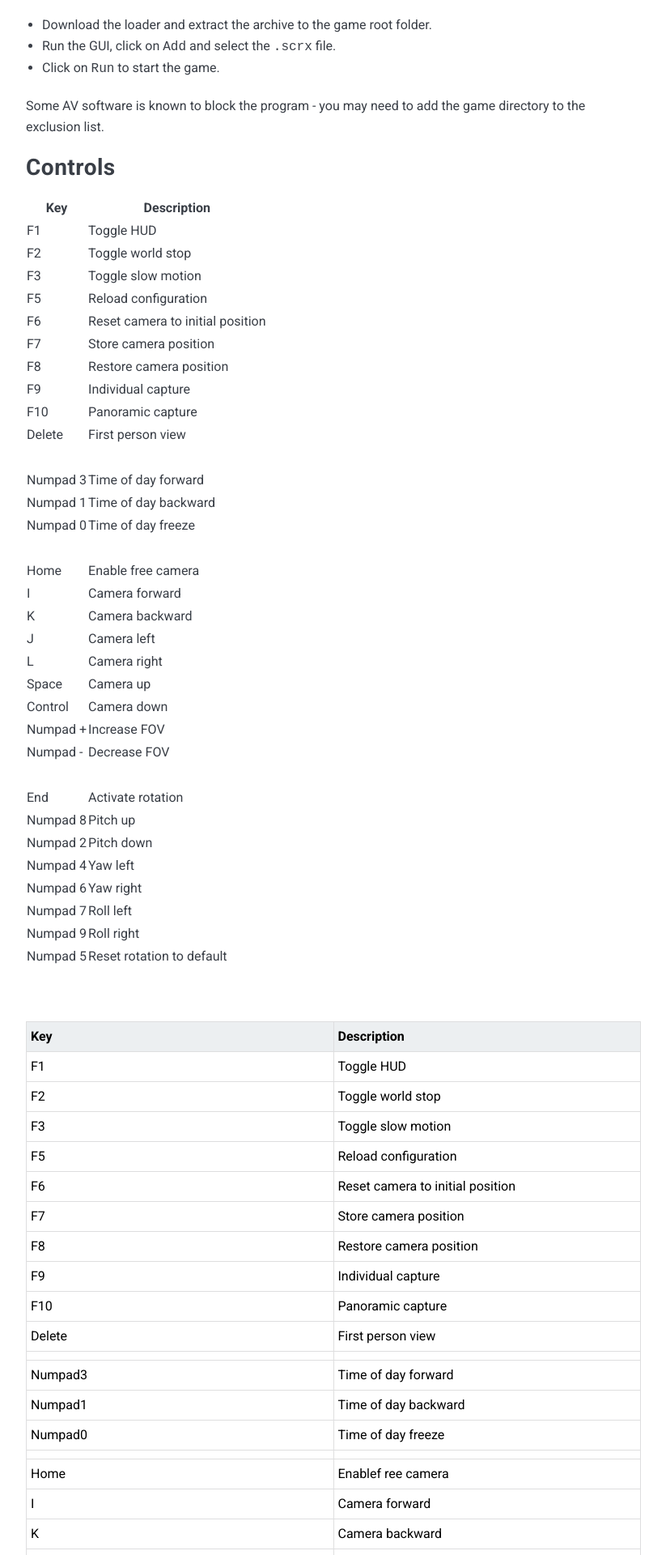
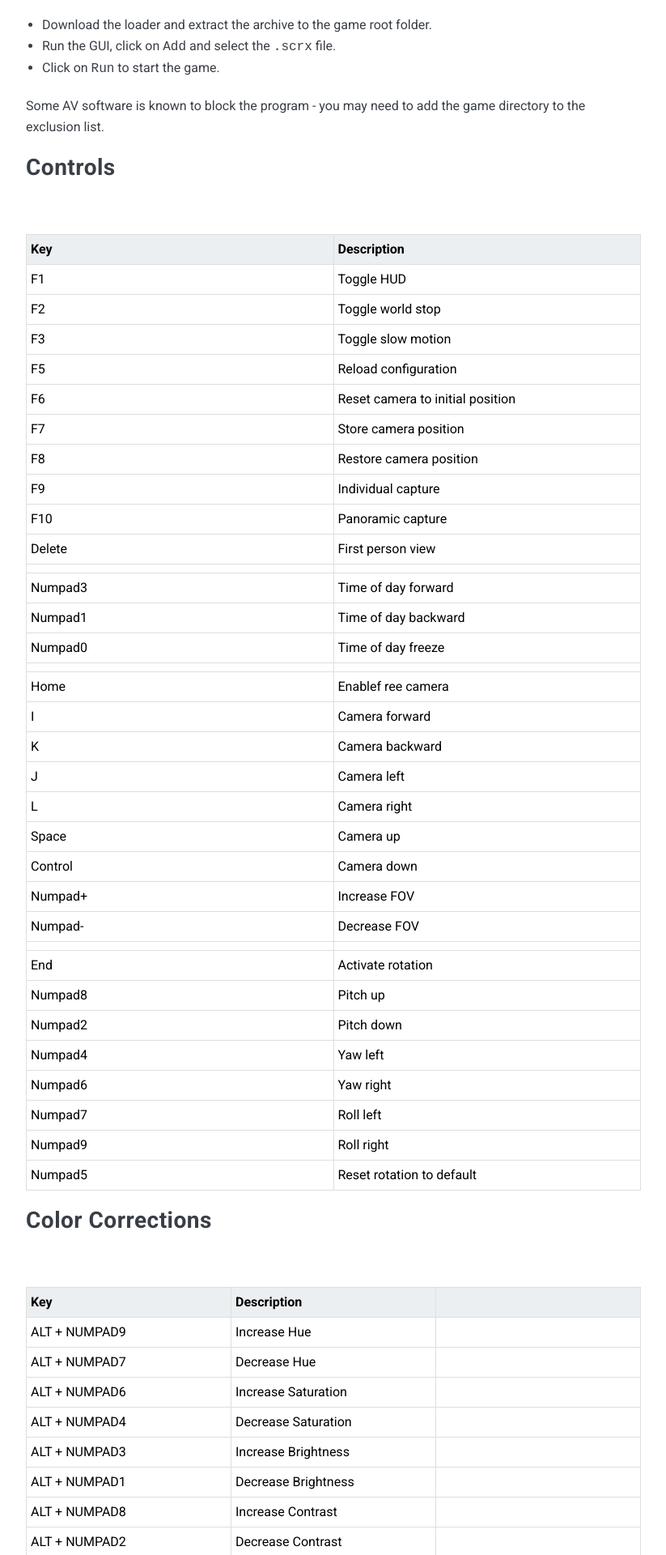
Before and after one commit to AnticOwl/anticowl.github.io, a Jekyll site: the page built from _posts/2024-07-19-Assassins-Creed-Black-Flag.md, in a window 1280 px wide. Shown: the part 1778-3698 px from the top of the page at 81% size, without its empty margins (228-1051 px from the left). Built offline with Jekyll 4.4.1, drawn with Linux system fonts in a browser that asks for light colours; nearby versions of some CDN libraries.

Commit message:
Update 2024-07-19-Assassins-Creed-Black-Flag.md

```diff
--- a/_posts/2024-07-19-Assassins-Creed-Black-Flag.md
+++ b/_posts/2024-07-19-Assassins-Creed-Black-Flag.md
@@ -37,42 +37,6 @@ Some AV software is known to block the program - you may need to add the game di
 
 
 ## Controls
-
-|Key |Description |
-|-----|-----|
-| F1				| Toggle HUD |
-| F2				| Toggle world stop |
-| F3				| Toggle slow motion  |
-| F5				| Reload configuration |
-| F6				| Reset camera to initial position |
-| F7				| Store camera position |
-| F8				| Restore camera position |
-| F9				| Individual capture |
-| F10				| Panoramic capture |
-| Delete			| First person view  |
-||
-| Numpad 3			| Time of day forward |
-| Numpad 1			| Time of day backward |
-| Numpad 0			| Time of day freeze |
-||
-| Home				| Enable free camera |
-| I					| Camera forward |
-| K					| Camera backward  |
-| J					| Camera left  |
-| L					| Camera right |
-| Space				| Camera up |
-| Control				| Camera down |
-| Numpad +			| Increase FOV |
-| Numpad -			| Decrease FOV |
-||
-| End				| Activate rotation |
-| Numpad 8			| Pitch up |
-| Numpad 2			| Pitch down |
-| Numpad 4			| Yaw left |
-| Numpad 6			| Yaw right |
-| Numpad 7			| Roll left |
-| Numpad 9			| Roll right |
-| Numpad 5			| Reset rotation to default |
 
 <style>
 .table_component {
@@ -260,17 +224,113 @@ Some AV software is known to block the program - you may need to add the game di
 
 ## Color Corrections
 
-| Key | Description |
-| -- | -- |
-|ALT + NUMPAD9  |Increase Hue|
-|ALT + NUMPAD7  |Decrease Hue|
-|ALT + NUMPAD6  |Increase Saturation|
-|ALT + NUMPAD4  |Decrease Saturation|
-|ALT + NUMPAD3  |Increase Brightness|
-|ALT + NUMPAD1  |Decrease Brightness|
-|ALT + NUMPAD8  |Increase Contrast|
-|ALT + NUMPAD2  |Decrease Contrast|
-|ALT + NUMPAD5  |Reset|
+<style>
+.table_component {
+    overflow: auto;
+    width: 100%;
+}
+
+.table_component table {
+    border: 1px solid #dededf;
+    height: 100%;
+    width: 100%;
+    table-layout: fixed;
+    border-collapse: collapse;
+    border-spacing: 1px;
+    text-align: left;
+}
+
+.table_component caption {
+    caption-side: top;
+    text-align: left;
+}
+
+.table_component th {
+    border: 1px solid #dededf;
+    background-color: #eceff1;
+    color: #000000;
+    padding: 5px;
+}
+
+.table_component td {
+    border: 1px solid #dededf;
+    background-color: #ffffff;
+    color: #000000;
+    padding: 5px;
+}
+</style>
+<div class="table_component" role="region" tabindex="0">
+<table>
+    <caption>
+        <p><br></p>
+    </caption>
+    <thead>
+        <tr>
+            <th> Key </th>
+            <th> Description </th>
+            <th>
+            </th>
+        </tr>
+    </thead>
+    <tbody>
+        <tr>
+            <td>ALT + NUMPAD9 </td>
+            <td>Increase Hue</td>
+            <td>
+            </td>
+        </tr>
+        <tr>
+            <td>ALT + NUMPAD7 </td>
+            <td>Decrease Hue</td>
+            <td>
+            </td>
+        </tr>
+        <tr>
+            <td>ALT + NUMPAD6 </td>
+            <td>Increase Saturation</td>
+            <td>
+            </td>
+        </tr>
+        <tr>
+            <td>ALT + NUMPAD4 </td>
+            <td>Decrease Saturation</td>
+            <td>
+            </td>
+        </tr>
+        <tr>
+            <td>ALT + NUMPAD3 </td>
+            <td>Increase Brightness</td>
+            <td>
+            </td>
+        </tr>
+        <tr>
+            <td>ALT + NUMPAD1 </td>
+            <td>Decrease Brightness</td>
+            <td>
+            </td>
+        </tr>
+        <tr>
+            <td>ALT + NUMPAD8 </td>
+            <td>Increase Contrast</td>
+            <td>
+            </td>
+        </tr>
+        <tr>
+            <td>ALT + NUMPAD2 </td>
+            <td>Decrease Contrast</td>
+            <td>
+            </td>
+        </tr>
+        <tr>
+            <td>ALT + NUMPAD5 </td>
+            <td>Reset</td>
+            <td>
+            </td>
+        </tr>
+        <tr></tr>
+    </tbody>
+</table>
+</div>
 
 ## Custom keybinding
 
```
